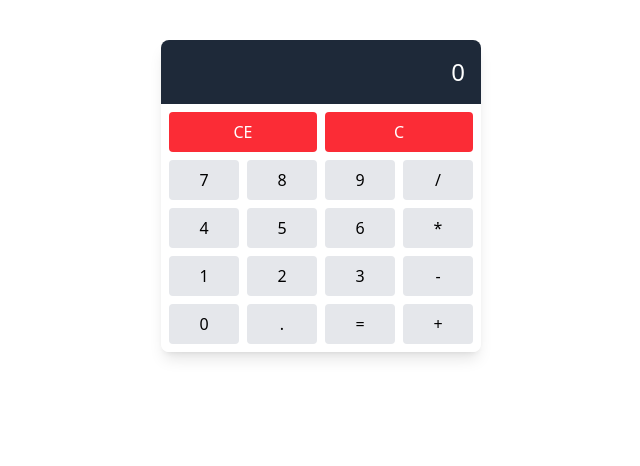
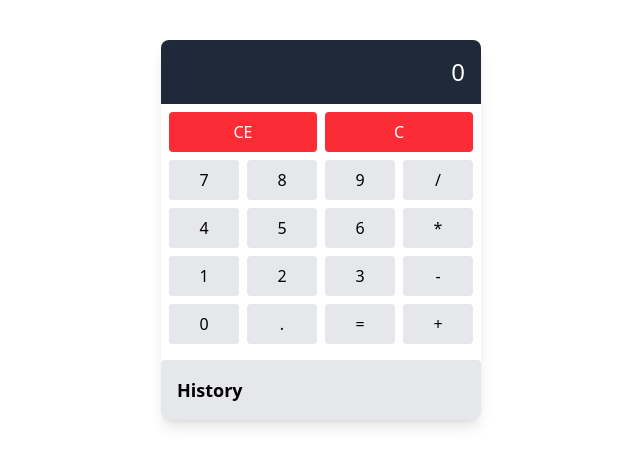
Before and after one commit to Shuudy/tests-calculator, a React (Vite) app: page / in a window 1280 px wide. Shown: the top 466 px of the page, without its empty margins (319-959 px from the left). Built offline with nearby package versions, Linux system fonts and the light colour scheme.

Commit message:
feat: add calculation history display

```diff
--- a/src/App.jsx
+++ b/src/App.jsx
@@ -2,9 +2,11 @@ import ButtonPanel from "./components/ButtonPanel";
 import Display from "./components/Display";
 import { useState, useRef } from "react";
 import { Calculator } from "./utils/Calculator";
+import History from "./components/History";
 
 function App() {
     const [input, setInput] = useState("0");
+    const [history, setHistory] = useState([]);
     const calculatorRef = useRef(new Calculator());
 
     const handleButtonClick = (value) => {
@@ -20,6 +22,7 @@ function App() {
 
         if (value === "=") {
             setInput(calculatorRef.current.calculate(input).toString());
+            setHistory(calculatorRef.current.getHistory());
             return;
         }
 
@@ -32,6 +35,7 @@ function App() {
         <div className="max-w-xs mx-auto mt-10 shadow-lg rounded-lg overflow-hidden">
             <Display input={input} />
             <ButtonPanel onButtonClick={handleButtonClick} />
+            <History history={history} />
         </div>
     );
 }
--- /dev/null
+++ b/src/components/History.jsx
@@ -0,0 +1,16 @@
+function History({ history }) {
+    return (
+        <div className="history bg-gray-200 p-4 mt-2 rounded">
+            <h3 className="text-lg font-bold">History</h3>
+            <ul>
+                {history.map((item, index) => (
+                    <li key={index} className="text-sm">
+                        {item.expression} = {item.value}
+                    </li>
+                ))}
+            </ul>
+        </div>
+    );
+}
+
+export default History;
```
